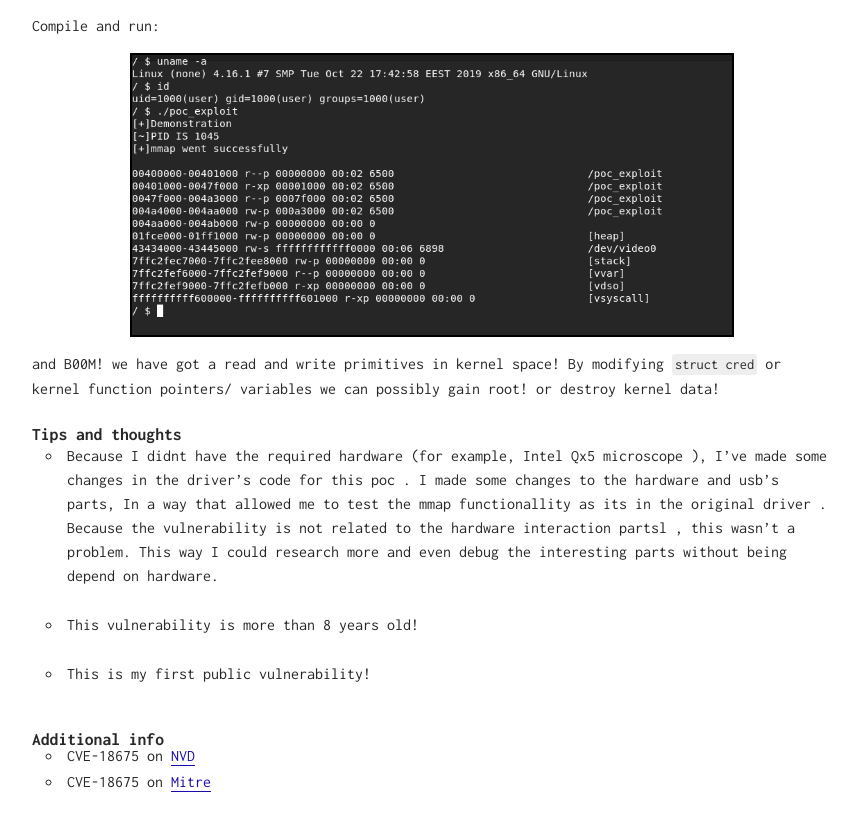
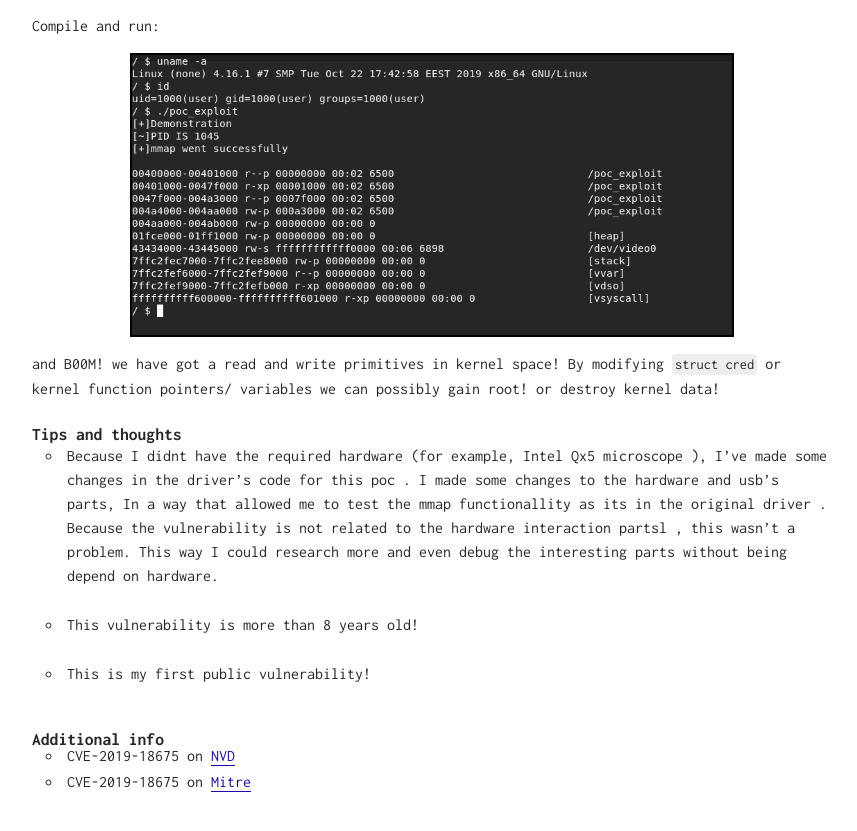
Before and after one commit to deShal3v/deShal3v.github.io, a Jekyll site: the page built from _posts/kernel_mmap_handler_research/2019-11-22-mmap_exploitation.md, in a window 1280 px wide and 900 px high, scrolled down 4309 px. Shown: the top 831 px of the window, without its empty margins (208-1065 px from the left). Built offline with Jekyll 4.4.1, drawn with Linux system fonts in a browser that asks for light colours; some of the changed text lies outside the part shown.

Commit message:
update cve id

```diff
--- a/_posts/kernel_mmap_handler_research/2019-11-22-mmap_exploitation.md
+++ b/_posts/kernel_mmap_handler_research/2019-11-22-mmap_exploitation.md
@@ -21,7 +21,7 @@ Here the user supplies parameter for the mapping , we will be interested in the
 - size - will determine the offset from the beginning of the device we will start the mapping from.
 
 The driver's specific mmap handler will remap kernel memory to userspace using a function like  [remap_pfn_range](https://www.kernel.org/doc/htmldocs/kernel-api/API-remap-pfn-range.html)
-## CVE-18675
+## CVE-2019-18675
 
 Lets have a look at the cpia2 mmap handler implementation:
 
@@ -179,5 +179,5 @@ This way I could research more and even debug the interesting parts  without bei
 
 ## Additional info
 
-- CVE-18675 on [NVD](https://nvd.nist.gov/vuln/detail/CVE-2019-18675)
-- CVE-18675 on [Mitre](https://cve.mitre.org/cgi-bin/cvename.cgi?name=CVE-2019-18675)
+- CVE-2019-18675 on [NVD](https://nvd.nist.gov/vuln/detail/CVE-2019-18675)
+- CVE-2019-18675 on [Mitre](https://cve.mitre.org/cgi-bin/cvename.cgi?name=CVE-2019-18675)
```
